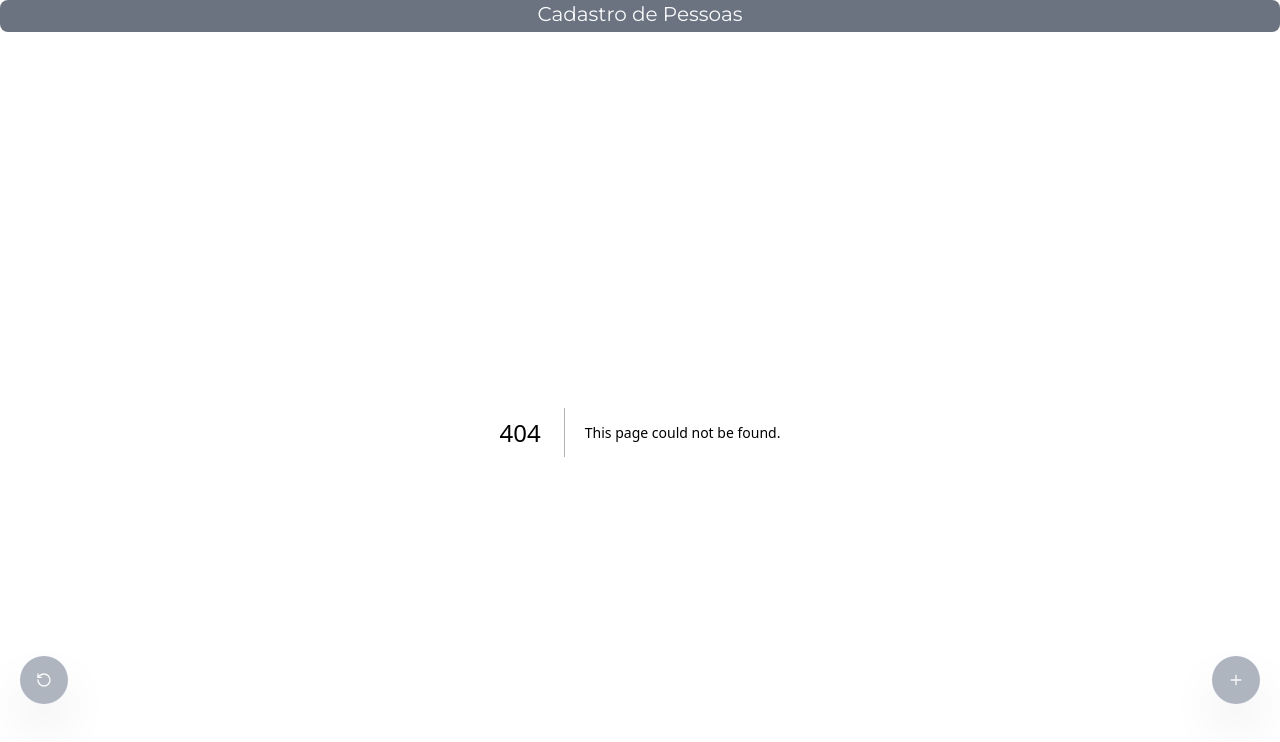
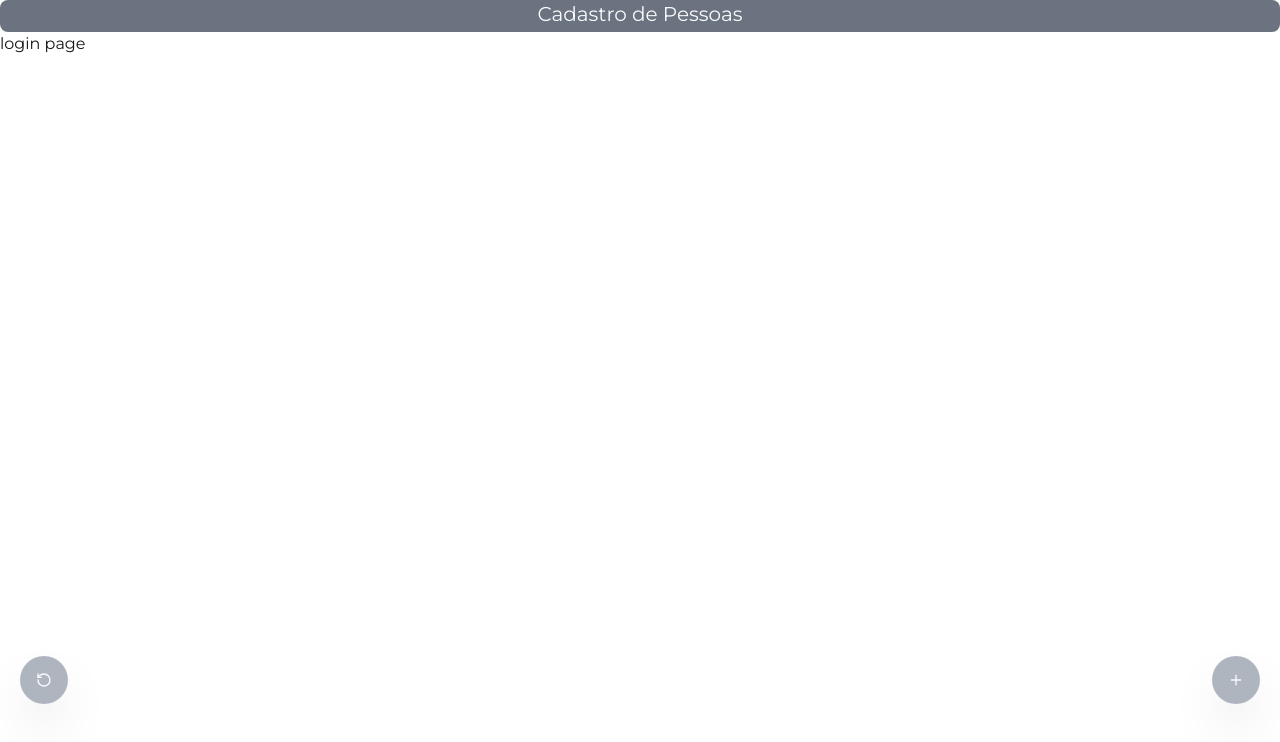
Before and after one commit to brunohhomem/cadastroPessoasFS, a Next.js app in the folder frontend/: page /login in a window 1280 px wide. Before the commit this address had no page. Shown: the top 742 px of the page. Built offline with nearby package versions, Linux system fonts and the light colour scheme.

Commit message:
feat: added two new routes

```diff
--- /dev/null
+++ b/frontend/app/(pagina)/configuracoes/page.tsx
@@ -0,0 +1,3 @@
+export default function Login(){
+  return <h1>configs</h1>
+}
--- /dev/null
+++ b/frontend/app/(pagina)/login/page.tsx
@@ -0,0 +1,3 @@
+export default function Login(){
+  return <h1>login page</h1>
+}
```
